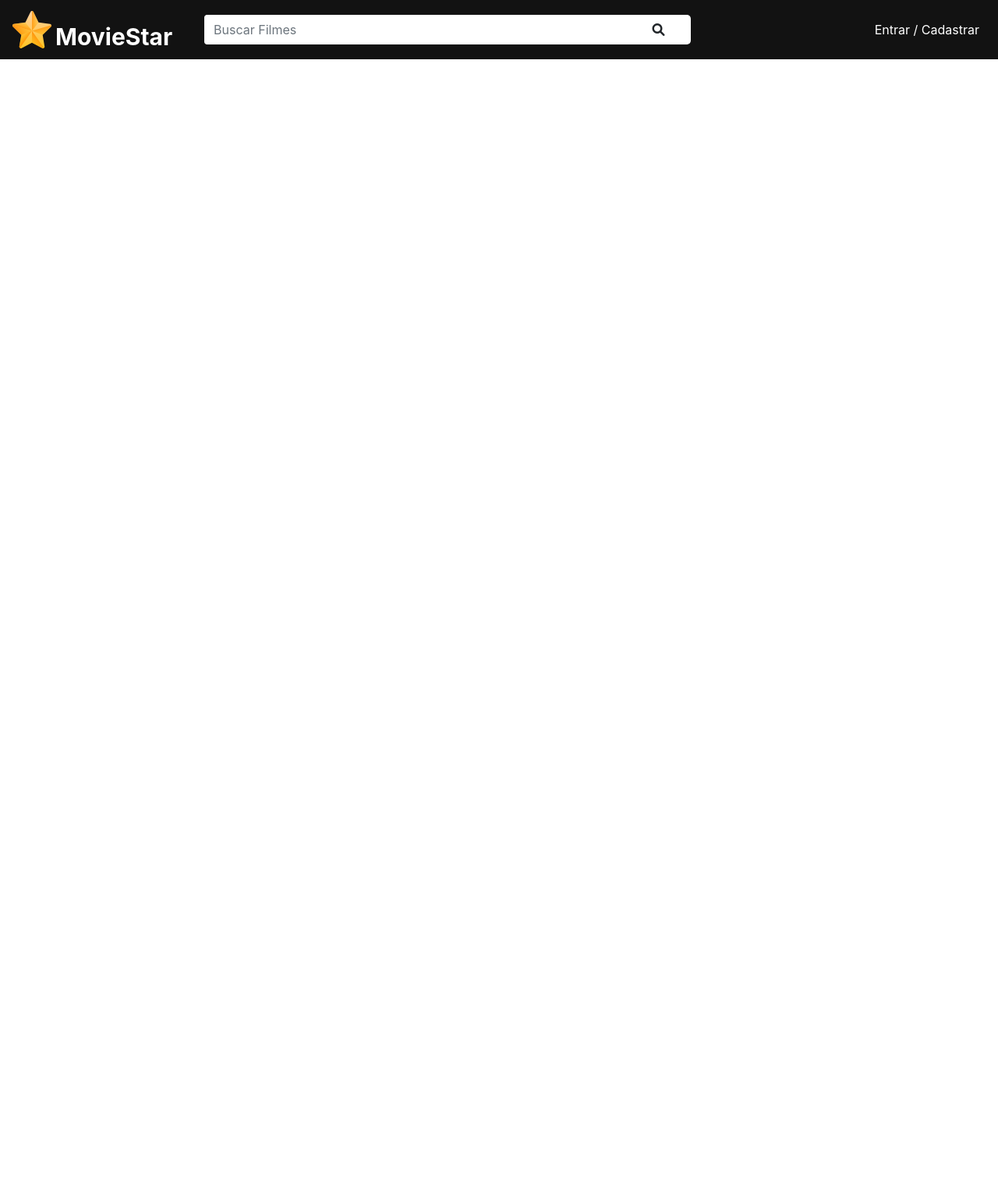
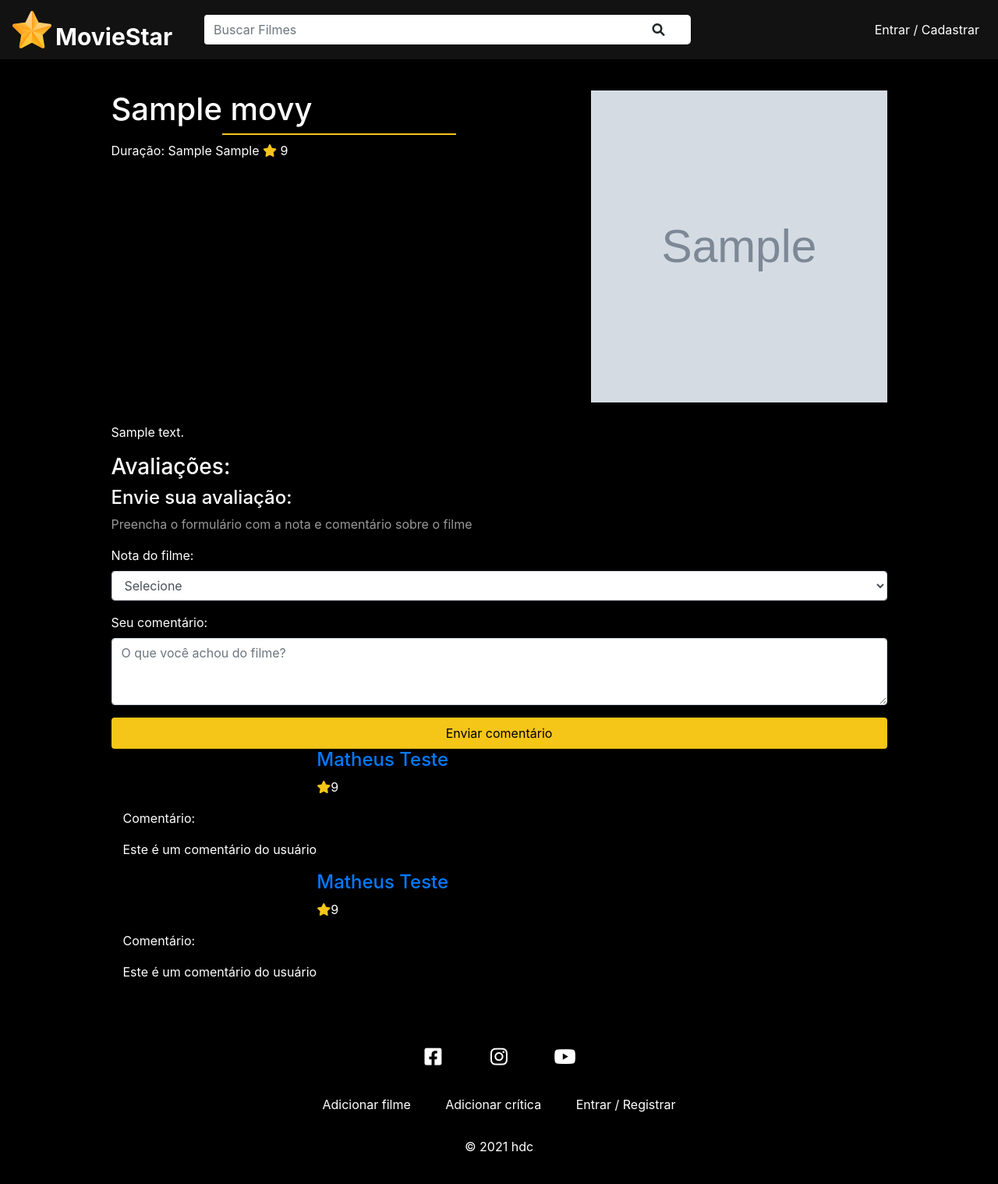
Before and after one commit to f-nely/movie-star-hdc, a PHP site: page /movie.php?id=1 in a window 1280 px wide. Shown: the whole page at 78% size. Before the commit the page ends 76 px from the top, so only its background shows below. Run offline with PHP 8.4, Linux system fonts and the light colour scheme; tables that the repository leaves empty hold one stand-in row (values such as "Sample post"); grey boxes marked "Sample" are stand-in pictures.

Commit message:
Estruturando view do filme

```diff
--- a/movie.php
+++ b/movie.php
@@ -22,6 +22,10 @@ if (empty($id)) {
     $message->setMessage('O filme não foi encontrafo!', 'error', 'index.php');
   }
 }
+// checar se o filme tem imagem
+if ($movie->image == '') {
+  $movie->image = 'movie_conver.jpg';
+}
 
 // checar se o filme é do usuário
 $userOwnsMovie = false;
@@ -35,3 +39,95 @@ if (!empty($userData)) {
 // resgatar as reviewers do filme
 
 ?>
+
+<div id="main-container" class="container-fluid">
+  <div class="row">
+    <div class="offset-md-1 col-md-6 movie-container">
+      <h1 class="page-title"><?= $movie->title ?></h1>
+      <p class="movie-details">
+        <span>Duração: <?= $movie->length ?></span>
+        <span class="pipe"></span>
+        <span><?= $movie->category ?></span>
+        <span class="pipe"></span>
+        <span><i class="fas fa-star"></i> 9</span>
+      </p>
+      <iframe src="" width="560" height="315" frameborder="0" allow="accelerometer; autoplay; clipboard-write; encryted-media; gyroscope; picture-in-picture" allowfullscreen></iframe>
+      <p><?= $movie->description ?></p>
+    </div>
+    <div class="col-md-4">
+      <div class="movie-image-container" style="background-image: url('<?= $BASE_URL ?>/img/movies/<?= $movie->image ?>');"></div>
+    </div>
+    <div class="offset-md-1 col-md-10" id="reviews-container">
+      <h3 id="reviews-title">Avaliações:</h3>
+      <!-- Verifica se habilita a review para o usuário ou nõa -->
+      <div class="cold-md-12" id="review-form-container">
+        <h4>Envie sua avaliação:</h4>
+        <p class="page-description">Preencha o formulário com a nota e comentário sobre o filme</p>
+        <form action="review_process.php" id="review-form" method="POST">
+          <input type="hidden" name="type" value="create">
+          <input type="hidden" name="movies_id" value="<?= $movie->id ?>">
+          <div class="form-group">
+            <label for="rating">Nota do filme:</label>
+            <select name="rating" id="rating" class="form-control">
+              <option value="">Selecione</option>
+              <option value="10">10</option>
+              <option value="9">9</option>
+              <option value="8">8</option>
+              <option value="7">7</option>
+              <option value="6">6</option>
+              <option value="5">5</option>
+              <option value="4">4</option>
+              <option value="3">3</option>
+              <option value="2">2</option>
+              <option value="1">1</option>
+            </select>
+          </div>
+          <div class="form-group">
+            <label for="review">Seu comentário:</label>
+            <textarea name="review" id="review" rows="3" class="form-control" placeholder="O que você achou do filme?"></textarea>
+          </div>
+          <input type="submit" class="btn card-btn" value="Enviar comentário">
+        </form>
+      </div>
+      <!-- Comentários -->
+      <div class="col-md-12 review">
+        <div class="row">
+          <div class="col md-1">
+            <div class="profile-image-container review-image" style="background-image: url('<?= $BASE_URL ?>img/users/user.png');"></div>
+          </div>
+          <div class="col-md-9 author-details-container">
+            <h4 class="author-name">
+              <a href="#">Matheus Teste</a>
+            </h4>
+            <p><i class="fas fa-star"></i>9</p>
+          </div>
+          <div class="col-md-12">
+            <p class="comment-title">Comentário:</p>
+            <p>Este é um comentário do usuário</p>
+          </div>
+        </div>
+      </div>
+      <div class="col-md-12 review">
+        <div class="row">
+          <div class="col md-1">
+            <div class="profile-image-container review-image" style="background-image: url('<?= $BASE_URL ?>img/users/user.png');"></div>
+          </div>
+          <div class="col-md-9 author-details-container">
+            <h4 class="author-name">
+              <a href="#">Matheus Teste</a>
+            </h4>
+            <p><i class="fas fa-star"></i>9</p>
+          </div>
+          <div class="col-md-12">
+            <p class="comment-title">Comentário:</p>
+            <p>Este é um comentário do usuário</p>
+          </div>
+        </div>
+      </div>
+    </div>
+  </div>
+</div>
+
+<?php
+require_once 'templates/footer.php';
+?>
```
